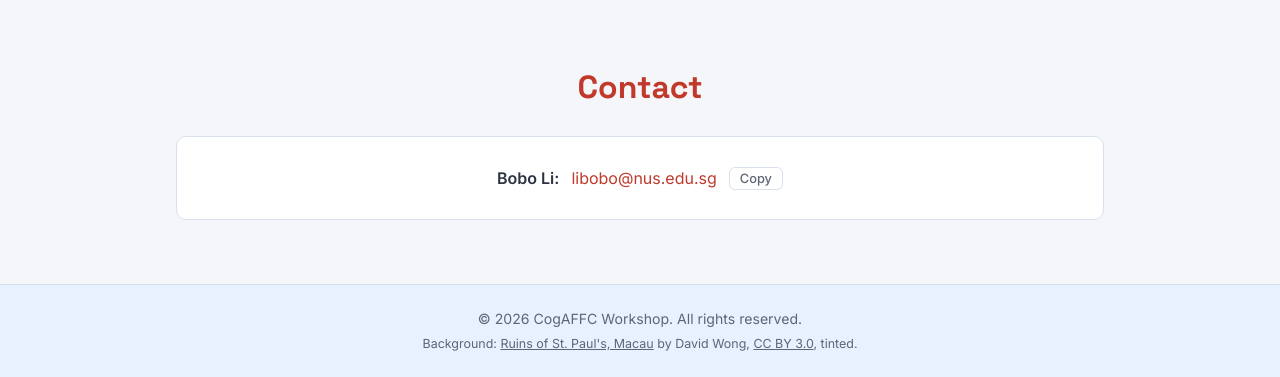
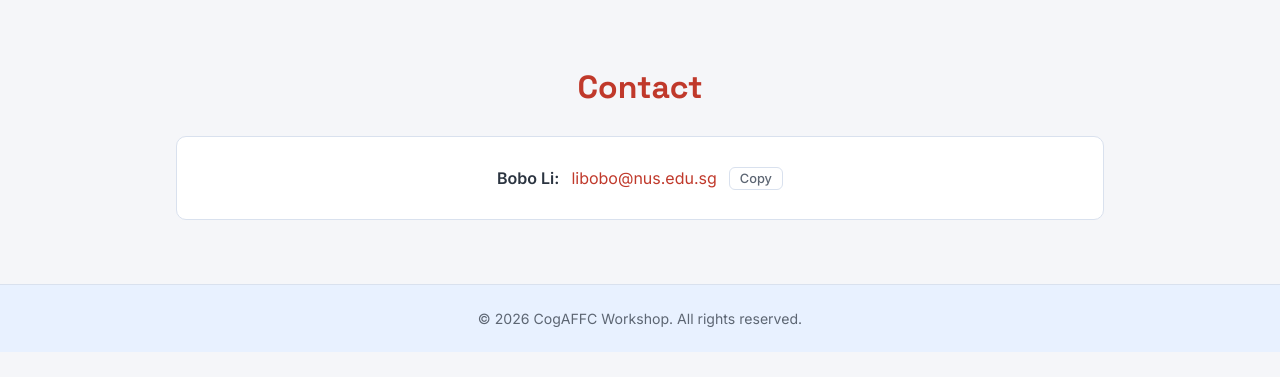
Before and after one commit to cogaffc/COLING2027, a plain HTML site: page index.html in a window 1280 px wide. Shown: the part 1191-1568 px from the top of the page. After the commit the page ends 1543 px from the top, so only its background shows below. Drawn offline with Linux system fonts and the light colour scheme.

Commit message:
Swap hero photo for a CC0 one, drop credit line

```diff
--- a/index.html
+++ b/index.html
@@ -383,8 +383,6 @@ footer {
   text-align: center;
 }
 footer .wrap { padding-block: 22px; display: grid; gap: 4px; }
-footer .credit { font-size: 0.78rem; }
-footer .credit a { color: var(--muted); }
 </style>
 </head>
 <body>
@@ -468,7 +466,6 @@ footer .credit a { color: var(--muted); }
 <footer>
   <div class="wrap">
     <div>© 2026 CogAFFC Workshop. All rights reserved.</div>
-    <div class="credit">Background: <a href="https://commons.wikimedia.org/wiki/File:500px_photo_Cathedral_of_Saint_Paul_in_Macau_facade_detail.jpg" target="_blank" rel="noopener">Ruins of St. Paul's, Macau</a> by David Wong, <a href="https://creativecommons.org/licenses/by/3.0/" target="_blank" rel="noopener">CC BY 3.0</a>, tinted.</div>
   </div>
 </footer>
 
```
Also changed, not shown: assets/st-pauls-macau.jpg.
